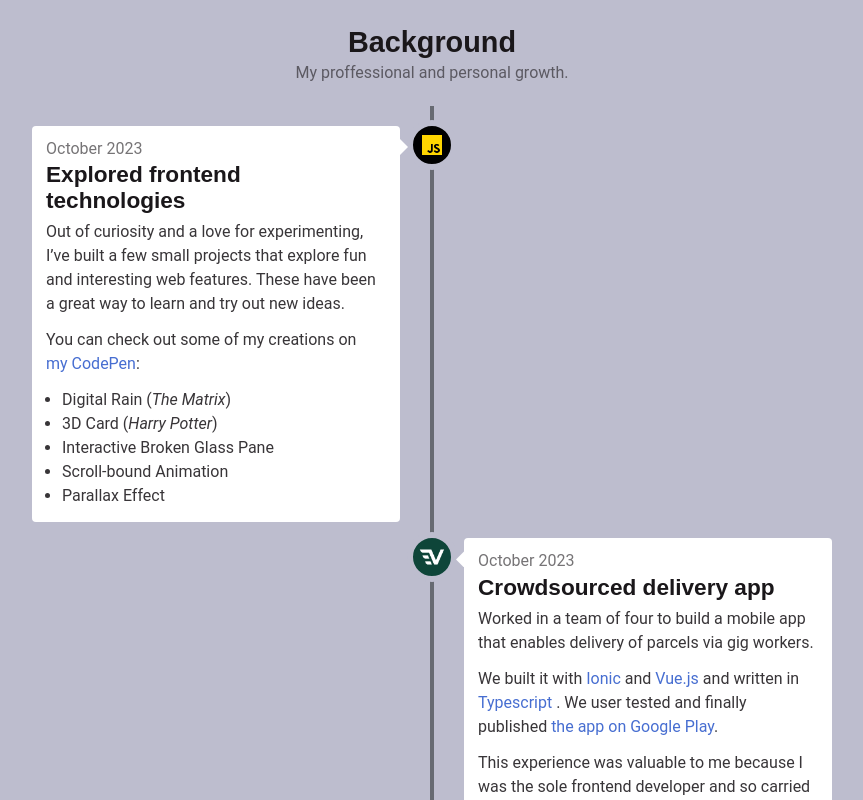
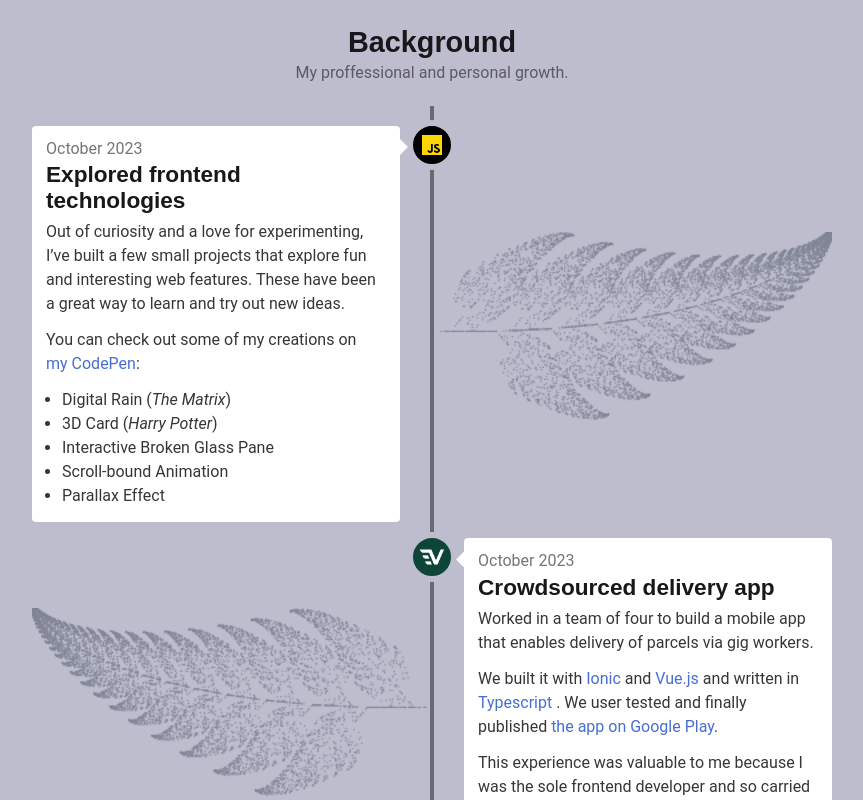
Before and after one commit to vmagjer/my-portfolio, a React (Vite) app: page / in a window 1280 px wide. Shown: the part 1780-2580 px from the top of the page, without its empty margins (208-1071 px from the left). Built offline with nearby package versions, Linux system fonts and the light colour scheme.

Commit message:
add fractal fern to Timeline

```diff
--- a/src/components/Timeline.tsx
+++ b/src/components/Timeline.tsx
@@ -1,4 +1,7 @@
+import { useEffect, useRef } from 'react'
+
 import TimelineItem from './TimelineItem'
+import { drawFern } from '../features/fractal/fern'
 import styled from 'styled-components'
 
 export type TimelineItemInfo = {
@@ -12,50 +15,90 @@ type TimelineProps = {
   // children: React.ReactNode
   items: TimelineItemInfo[]
 }
+
+function drawFerns(element: HTMLElement) {
+  console.log('Drawing ferns')
+  const canvases = element.querySelectorAll('canvas')
+
+  canvases.forEach((c) => {
+    const ctx = c.getContext('2d')
+    if (ctx) {
+      console.log('Drawing fern')
+      drawFern({
+        ctx: ctx,
+        maxIter: 10000,
+        color: '#808595',
+        scaleX: 0.1,
+        scaleY: 0.2,
+        translateX: 0,
+        translateY: ctx.canvas.height / 2,
+        rotate: -90,
+      })
+    }
+  })
+  console.log('END Drawing ferns')
+}
+
 export default function Timeline({ items }: TimelineProps) {
+  const rootRef = useRef(null)
+  useEffect(() => {
+    const element = rootRef.current
+
+    if (element) {
+      drawFerns(element)
+      // window.addEventListener('resize', () => drawFerns(element))
+    }
+  }, [rootRef])
+
   return (
-    <TimeLineRoot>
-      <List>
-        {items.map((ti, i) => {
-          if (i % 2 == 0) {
-            return (
-              <>
+    <Root ref={rootRef}>
+      {/* <FernCanvas /> */}
+      <List>{drawItems(items)}</List>
+    </Root>
+  )
+}
+const drawItems = (items: TimelineItemInfo[]) => {
+  const result = []
+  let itemIndex = 0
+  let index = 0
+  while (index < items.length * 2) {
+    const item1 = items[itemIndex++]
+    result.push(
       <TimelineItem
-                  key={ti.title}
-                  title={ti.title}
-                  image={ti.image}
-                  color={ti.color}
-                  date={ti.date}
+        key={item1.title}
+        title={item1.title}
+        image={item1.image}
+        color={item1.color}
+        date={item1.date}
         reverse={true}
       >
-                  {ti.content}
+        {item1.content}
       </TimelineItem>
-                <div></div>
-              </>
     )
-          } else {
-            return (
-              <>
-                <div></div>
+    index++
+    // index++
+    // index++
+    result.push(<CanvasContainer key={'timeline-deco-' + index++} ><canvas/></CanvasContainer>)
+    result.push(<CanvasContainer key={'timeline-deco-' + index++} $reverse><canvas/></CanvasContainer>)
+    const item2 = items[itemIndex++]
+    result.push(
       <TimelineItem
-                  key={ti.title}
-                  title={ti.title}
-                  image={ti.image}
-                  color={ti.color}
-                  date={ti.date}
+        key={item2.title}
+        title={item2.title}
+        image={item2.image}
+        color={item2.color}
+        date={item2.date}
         reverse={false}
       >
-                  {ti.content}
+        {item2.content}
       </TimelineItem>
-              </>
     )
+    index++
   }
-        })}
-      </List>
-    </TimeLineRoot>
-  )
+  return result
 }
-const TimeLineRoot = styled.div`
+
+const Root = styled.div`
   display: flex;
   align-content: stretch;
   gap: 0.75rem;
@@ -72,3 +115,21 @@ const List = styled.div<{ isLeft?: boolean }>`
     grid-template-columns: 1fr 1fr;
   }
 `
+
+const CanvasContainer = styled.div<{ $reverse?: boolean }>`
+  width: 100%;
+  height: 100%;
+  display: none;
+  align-items: center;
+
+  canvas {
+    width: 100%;
+    height: 200px;
+
+    ${({ $reverse }) => ($reverse ? 'transform: scaleX(-1);' : '')}
+  }
+
+  @media (min-width: 1100px) {
+    display: flex;
+  }
+`
--- /dev/null
+++ b/src/features/fractal/fern.ts
@@ -0,0 +1,64 @@
+export function drawFern({
+  ctx,
+  maxIter,
+  color,
+  scaleX,
+  scaleY,
+  translateX = 0,
+  translateY = 0,
+  rotate = 0,
+}: {
+  ctx: CanvasRenderingContext2D
+  maxIter: number
+  color: string
+  scaleX: number
+  scaleY: number
+  translateX: number
+  translateY: number
+  rotate: number
+}) {
+  ctx.clearRect(0, 0, ctx.canvas.width, ctx.canvas.height)
+
+  const rotateRad = (rotate * Math.PI) / 180
+  ctx.translate(translateX, translateY)
+  ctx.rotate(rotateRad)
+
+  const zoomedWidth = ctx.canvas.width * scaleX
+  const zoomedHeight = ctx.canvas.height * scaleY
+
+  let x = 0
+  let y = 0
+  let t = 0
+  let xn = 0
+  let yn = 0
+
+  // while t < maximum iterations:
+  while (t < maxIter) {
+    // r = random() between 0 and 1
+    const r = Math.random()
+    if (r < 0.01) {
+      xn = 0
+      yn = 0.16 * y
+    } else if (r < 0.86) {
+      xn = 0.85 * x + 0.04 * y
+      yn = -0.04 * x + 0.85 * y + 1.6
+    } else if (r < 0.93) {
+      xn = 0.2 * x - 0.26 * y
+      yn = 0.23 * x + 0.22 * y + 1.6
+    } else {
+      xn = -0.15 * x + 0.28 * y
+      yn = 0.26 * x + 0.24 * y + 0.44
+    }
+    // draw pixel on screen at (xn, yn)
+      ctx.fillStyle = color
+
+
+    ctx.fillRect(xn * zoomedWidth, yn * zoomedHeight , 1, 1)
+
+    // increment
+    x = xn
+    y = yn
+    t++
+  }
+  ctx.setTransform(1, 0, 0, 1, 0, 0)
+}
```
Lines whose indentation alone changed are shown as unchanged.
